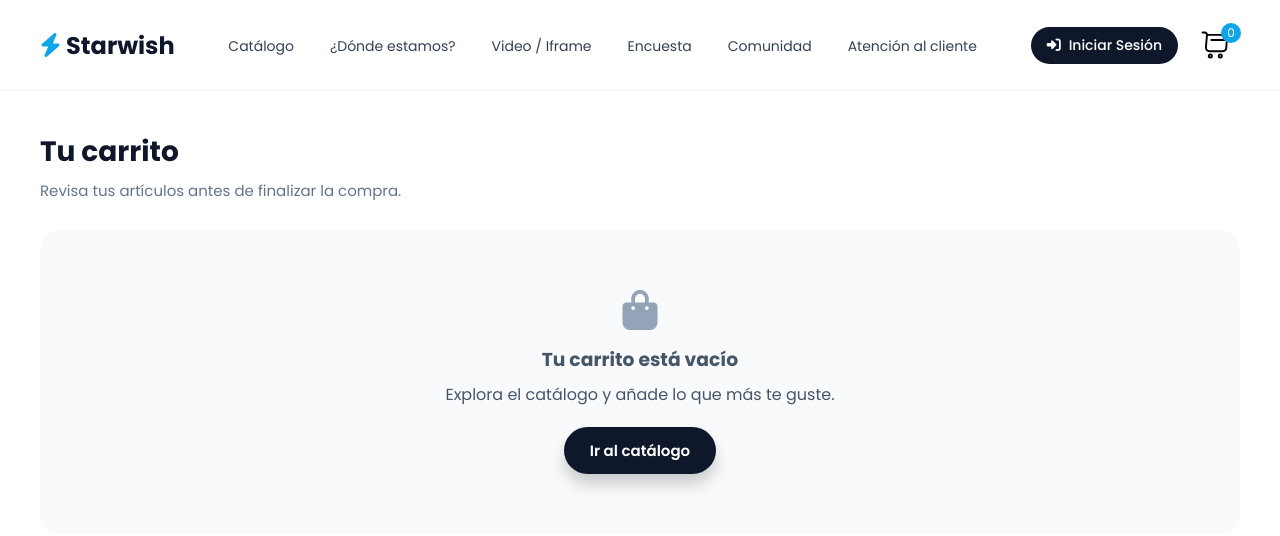
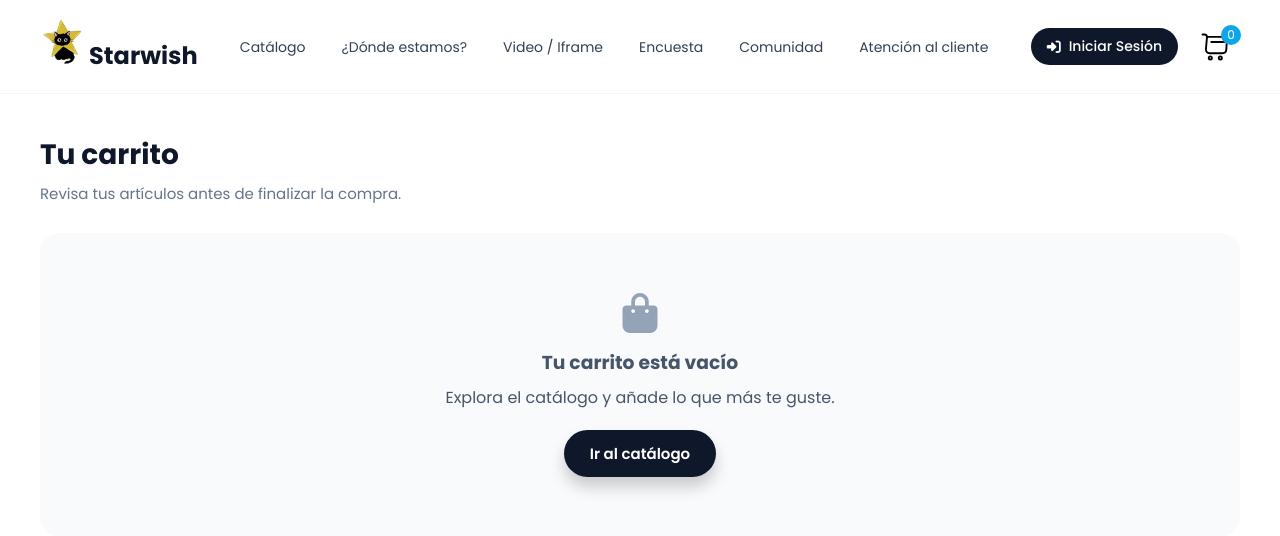
Before and after one commit to huertavicky607-sudo/Proyecto-Final-Flask, a Flask app: page /carrito in a window 1280 px wide. Shown: the top 536 px of the page. Run offline with Flask 3, Linux system fonts and the light colour scheme.

Commit message:
Update base.html

```diff
--- a/Mi_Proyecto/templates/base.html
+++ b/Mi_Proyecto/templates/base.html
@@ -4,6 +4,8 @@
     <meta charset="UTF-8">
     <meta name="viewport" content="width=device-width, initial-scale=1.0">
     <title>{% block title %}Starwish{% endblock %} | Starwish</title>
+    <link rel="icon" type="image/png" sizes="64x64" href="{{ url_for('static', filename='images/favicon-gato.png') }}">
+    <link rel="apple-touch-icon" href="{{ url_for('static', filename='images/apple-touch-icon.png') }}">
     <link rel="stylesheet" href="{{ url_for('static', filename='starwish.css') }}">
     <link rel="stylesheet" href="{{ url_for('static', filename='starwish-extra.css') }}">
     <link rel="stylesheet" href="https://cdnjs.cloudflare.com/ajax/libs/font-awesome/6.5.2/css/all.min.css" crossorigin="anonymous" referrerpolicy="no-referrer" />
@@ -27,7 +29,10 @@
             <div class="menu-hamburger"><i class="fa-solid fa-bars"></i></div>
 
             <h1 class="logo" style="color: #0f172a;">
-                <a href="{{ url_for('menu') }}"><i class="fa-solid fa-bolt" style="color: #0ea5e9;"></i> Starwish</a>
+                <a href="{{ url_for('menu') }}" class="logo-link">
+                    <img src="{{ url_for('static', filename='images/logo-gato.png') }}" alt="" class="logo-img" width="44" height="44">
+                    Starwish
+                </a>
             </h1>
 
             <nav>
@@ -71,7 +76,10 @@
     <!-- ===== MENÚ LATERAL (celular) ===== -->
     <div class="menu-responsive">
         <div class="logo-responsive">
-            <h1 style="color: #0f172a; font-size: 26px;"><i class="fa-solid fa-bolt" style="color: #0ea5e9;"></i> Starwish</h1>
+            <h1 class="logo-link" style="color: #0f172a; font-size: 26px;">
+                <img src="{{ url_for('static', filename='images/logo-gato.png') }}" alt="" class="logo-img" width="40" height="40">
+                Starwish
+            </h1>
         </div>
         <i class="fa-solid fa-xmark btn-close-responsive"></i>
         {% if session.get('usuario_id') and nombre %}
```
